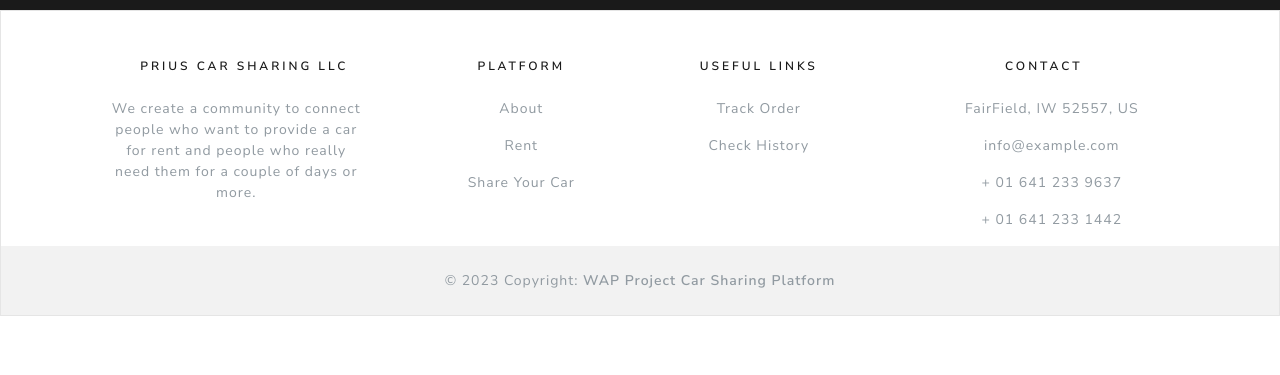
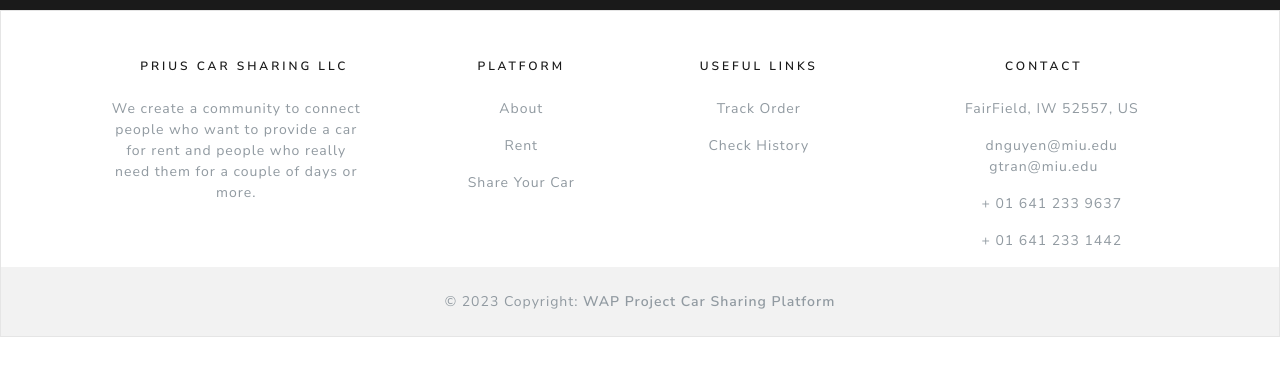
Before and after one commit to dinhthangnguyen/wapcarrental, a website: page public/view/common/index.html in a window 1280 px wide. Shown: the part 79-454 px from the top of the page. Drawn offline with nearby package versions, Linux system fonts and the light colour scheme.

Commit message:
add email for footer

```diff
--- a/public/view/common/index.html
+++ b/public/view/common/index.html
@@ -122,7 +122,8 @@
                         <p><i class="fas fa-home me-3"></i> FairField, IW 52557, US</p>
                         <p>
                             <i class="fas fa-envelope me-3"></i>
-                            info@example.com
+                            dnguyen@miu.edu
+                            gtran@miu.edu
                         </p>
                         <p><i class="fas fa-phone me-3"></i> + 01 641 233 9637</p>
                         <p><i class="fas fa-print me-3"></i> + 01 641 233 1442</p>
```
